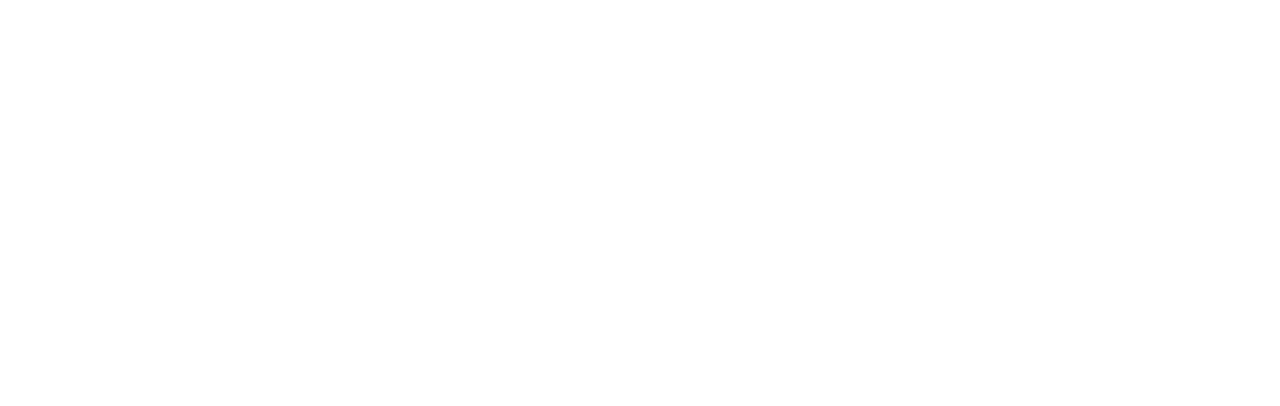
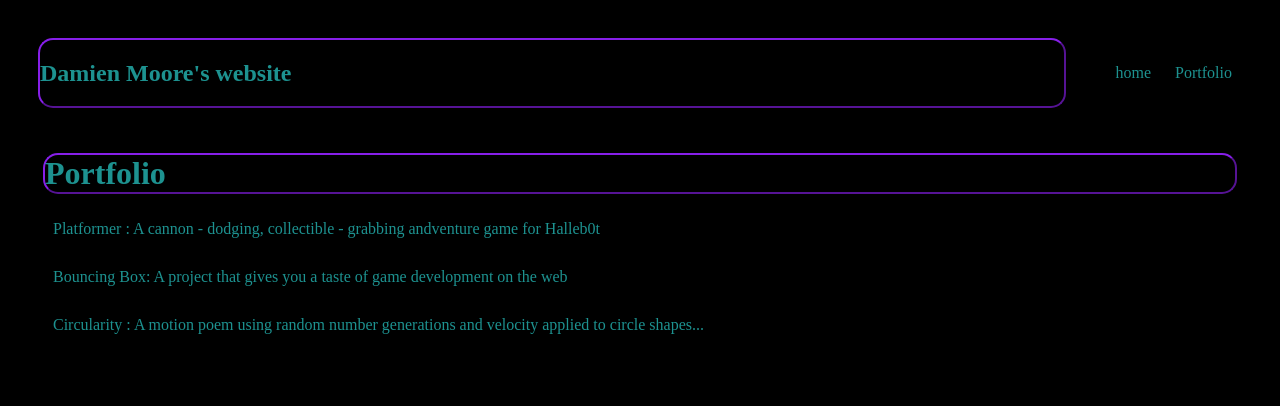
Before and after one commit to DamienMoore22/DamienMoore22.github.io, a plain HTML site: page portfolio.html in a window 1280 px wide. Drawn offline with Linux system fonts and the light colour scheme.

Commit message:
add portfolio.html file

```diff
--- a/portfolio.html
+++ b/portfolio.html
@@ -0,0 +1,33 @@
+<!DOCTYPE HTML>
+<html>
+    <head>
+        <title>Damien Moore's website</title>
+        <link rel="stylesheet" href="style.css">
+    </head>
+
+    <body>
+        <div id="">
+             <nav>
+                <h1>Damien Moore's website</h1>
+                <ul id="nav-ul">
+                    <li class="nav-li">
+                        <a class="nav-a" href="index.html">home</a>
+                    </li>
+                    <li class="nav-li">
+                        <a class="nav-a" href="portfolio.html">Portfolio</a>
+                    </li>
+                </ul>
+             </nav>
+             <main>
+                <div class="content" >
+                    <h1>Portfolio</h1>
+                    <ul id="portfolio">
+                        <li><a herf="projects/platformer/">Platformer : A cannon - dodging, collectible - grabbing andventure game for Halleb0t</a></li>
+                        <li><a herf="projects/bouncing-box/">Bouncing Box: A project that gives you a taste of game development on the web </a></li>
+                        <li><a herf="projects/circularity/">Circularity : A motion poem using random number generations and velocity applied to circle shapes...</a></li>
+                    </ul>
+                </div>
+             </main>
+        </div>
+    </body>
+</html>
--- a/style.css
+++ b/style.css
@@ -1,22 +1,24 @@
 body {
     background: rgb(0, 0, 0);
     color: rgba(45, 228, 225, 0.639);
-    padding: 10px;
+    padding: 20px;
     font-family: ClerestorySSK;
 }
+
 #all-contents {
-  max-width: 100px;
+    max-width: 100px;
     margin: auto;
 }
 
 /* navigation menu */
 nav {
     background: rgba(0, 0, 0, 0.182);
-   margin: 0 auto;
-   margin-bottom: 20px;
+    margin: 0 auto;
+    margin-bottom: 20px;
     display: flex;
     padding: 10px;
 }
+
 h1 {
     display: flex;
     align-items: center;
@@ -26,7 +28,7 @@ h1 {
     font-family: ClerestorySSK;
     border-color: rgb(135, 31, 233);
     border-style:outset;
-    border-radius: 10px;
+    border-radius: 15px;
     border-width: 2.5px;
 }
 #nav-ul {
@@ -34,7 +36,7 @@ h1 {
 }
 .nav-li {
     display: inline-block;
-    padding: 0 10px;
+    padding:  10px;
 }
 a {
     text-decoration: none;
@@ -60,10 +62,27 @@ main {
 }
 
 /* portfolio styles */
-#interests {
-    border: 2.5px silver ridge;
-    padding: 8px;
+.content h1 {
+    color:rgba(45, 228, 225, 0.639);
 }
-h2, h3 {
-    margin: 0px;
+
+#portfolio {
+    list-style-type: none;
+    padding-left: 0;
 }
+
+#portfolio li {
+    background-color:black;
+    padding: 10px;
+    border-radius: 10px;
+    margin-bottom: 10px;
+}
+
+#portfolio li:hover {
+    background: #eee;
+}
+
+#portfolio a {
+    text-decoration: none;
+    color: rgba(45, 228, 225, 0.639);
+}
```
Also changed, not shown: index.html (+19 -17 lines).
